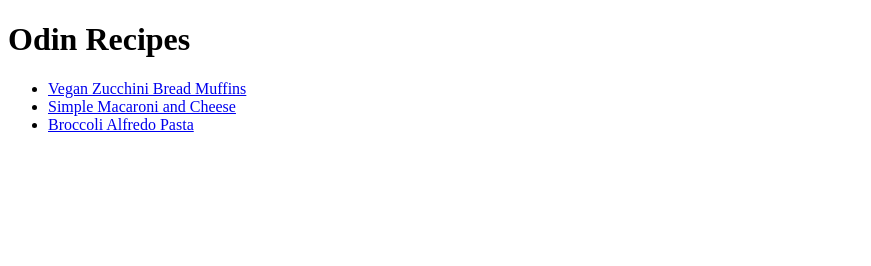
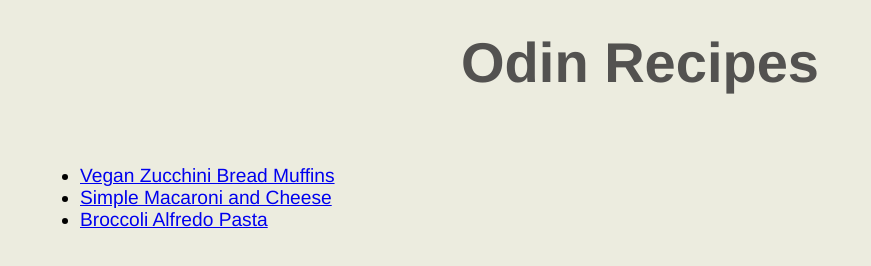
Before and after one commit to RomFic/odin-recipes, a plain HTML site: page index.html in a window 1280 px wide. Shown: the whole page, without its empty margins (0-871 px from the left). Drawn offline with Linux system fonts and the light colour scheme.

Commit message:
added css file as asked in 'Block and Inline' section

```diff
--- a/index.html
+++ b/index.html
@@ -3,6 +3,7 @@
 
 <head>
     <meta charset="UTF-8">
+    <link rel="stylesheet" href="style.css">
     <title>Odin Recipes</title>
 </head>
 
--- /dev/null
+++ b/style.css
@@ -0,0 +1,30 @@
+*,
+*::before,
+*::after {
+    box-sizing: border-box;
+}
+
+* {
+    margin: 0;
+    padding: 0;
+}
+
+html {
+    background-color: rgb(236, 236, 223);
+}
+
+h1 {
+    text-align: center;
+    font-family: 'Franklin Gothic Medium', 'Arial Narrow', Arial, sans-serif;
+    font-size: 3.5em;
+    font-weight: bold;
+    color: rgba(66, 65, 65, 0.904);
+    margin: 30px 30px;
+}
+
+ul {
+    padding-top: 40px;
+    margin-left: 80px;
+    font-family: 'Franklin Gothic Medium', 'Arial Narrow', Arial, sans-serif;
+    font-size: 1.2em;
+}
```
